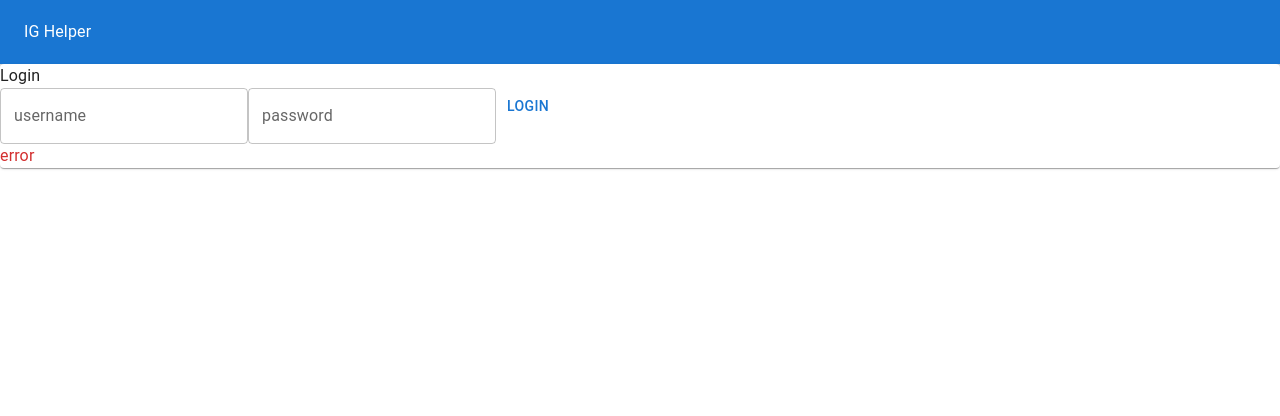
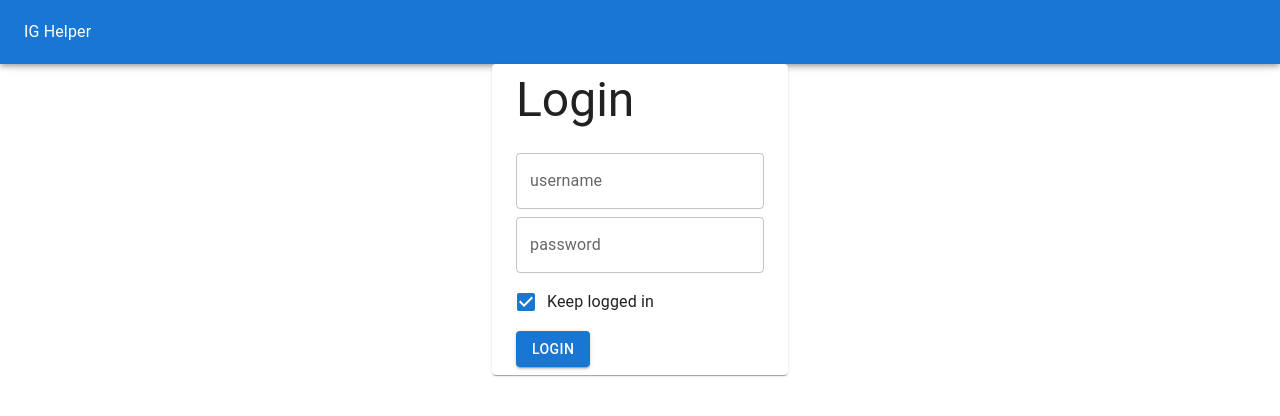
Before and after one commit to dipsywong98/ig-helper, a React (Vite) app: page / in a window 1280 px wide. Shown: the top 416 px of the page. Built offline with nearby package versions, Linux system fonts and the light colour scheme.

Commit message:
revamp log in page and flows

```diff
--- a/package.json
+++ b/package.json
@@ -85,6 +85,7 @@
     "@fontsource/roboto": "^5.0.8",
     "@mui/lab": "^5.0.0-alpha.151",
     "@mui/material": "^5.14.15",
+    "@tanstack/react-query": "^5.15.0",
     "@types/dom-to-image": "^2.6.6",
     "@types/express-fileupload": "^1.4.3",
     "@types/express-session": "^1.17.10",
--- a/src/client/App.tsx
+++ b/src/client/App.tsx
@@ -1,9 +1,11 @@
 import React, {
-  AppBar, Grid, Toolbar, Typography,
+  AppBar, Box, Button, Grid, Toolbar, Typography,
 } from '@mui/material';
 import Login from './Login';
+import { useIgSession } from './IgSessionContext';
 
 export default function App() {
+  const { isLoggedIn, logout } = useIgSession();
   return (
     <Grid
       sx={{
@@ -21,7 +23,14 @@ export default function App() {
       </Grid>
       <Grid item>
         {/* <p>{Array(1000).fill('abcd').join(' ')}</p> */}
-        <Login />
+        {
+          !isLoggedIn ? <Login /> : (
+            <Box>
+              logged in
+              <Button onClick={logout}>log out</Button>
+            </Box>
+          )
+        }
       </Grid>
     </Grid>
   );
--- a/src/client/IgSessionContext.tsx
+++ b/src/client/IgSessionContext.tsx
@@ -1,14 +1,18 @@
 import axios from 'axios';
 import React, {
-  createContext, useContext, useEffect, useMemo,
+  createContext, useCallback, useContext, useEffect, useMemo, useState,
 } from 'react';
+import type { AccountRepositoryCurrentUserResponseUser } from 'instagram-private-api';
+import { useQuery, useQueryClient } from '@tanstack/react-query';
 import { LoginResponseDTO } from '../common/DTO';
 
 interface IgSessionContext {
-  login: (username: string, password: string, rmbMe?: boolean) => Promise<LoginResponseDTO>
-  provideMFA: (code: string) => Promise<{ session: string }>
+  isLoggedIn: boolean
+  me?: AccountRepositoryCurrentUserResponseUser
+  login: (username: string, password: string, rmbMe: boolean) => Promise<LoginResponseDTO>
+  provideMFA(code: string, rmbMe: boolean, trustThisDevice: boolean): Promise<{ session: string }>
   getMe: () => Promise<unknown>
-
+  logout: () => Promise<void>
 }
 
 const igSessionContext = createContext<IgSessionContext>(null);
@@ -20,34 +24,81 @@ interface Props {
 }
 
 export function IgSessionContextProvider({ children }: Props) {
+  const queryClient = useQueryClient();
+  const [isLoggedIn, setIsLoggedIn] = useState(false);
+  const [loggingIn, setLoggingIn] = useState(true);
+
+  const loginSuccessHandler = useCallback((username: string, igSession: string, rmbMe: boolean) => {
+    if (rmbMe) {
+      sessionStorage.setItem('igSession', JSON.stringify(igSession));
+      sessionStorage.setItem('username', username);
+    }
+    setIsLoggedIn(true);
+    queryClient.invalidateQueries({ queryKey: ['myself'] });
+  }, [queryClient]);
+
   useEffect(() => {
     const igSession = sessionStorage.getItem('igSession');
     const username = sessionStorage.getItem('username');
     if (igSession && username) {
-      axios.post('/api/loginWithSession', { igSession: JSON.parse(igSession), username }).then(console.log);
+      setLoggingIn(true);
+      axios.post('/api/loginWithSession', { igSession: JSON.parse(igSession), username })
+        .then(({ data }) => loginSuccessHandler(username, data.session, true))
+        .catch(() => {
+          sessionStorage.removeItem('igSession');
+          sessionStorage.removeItem('username');
+        })
+        .finally(() => setLoggingIn(false));
+    } else {
+      setLoggingIn(false);
     }
-  }, []);
+  }, [loginSuccessHandler]);
+
+  const myself = useQuery({
+    queryKey: ['myself'],
+    queryFn: async () => {
+      if (isLoggedIn) {
+        return (await axios.get('./api/my/self')).data as AccountRepositoryCurrentUserResponseUser;
+      }
+      return null;
+    },
+  });
 
   const contextValue: IgSessionContext = useMemo(() => ({
-    async login(username, password, rmbMe = false) {
+    isLoggedIn,
+    me: myself.data,
+    async login(username, password, rmbMe) {
       const { data } = await axios.post('./api/login', { username, password });
-      if (rmbMe) {
-        sessionStorage.setItem('igSession', JSON.stringify(data.session));
-        sessionStorage.setItem('username', username);
+      if (!data.mfa) {
+        loginSuccessHandler(username, data.session, rmbMe);
       }
       return data;
     },
-    async provideMFA(code) {
-      return (await axios.post('./api/provideMFA', { code })).data;
+    async provideMFA(code, rmbMe, trustThisDevice) {
+      const { data } = await axios.post('./api/provideMFA', { code, trustThisDevice });
+      loginSuccessHandler(data.username, data.session, rmbMe);
+      return data;
     },
     async getMe() {
-      return (await axios.get('./api/me')).data;
+      return (await axios.get('./api/my/self')).data;
     },
-  }), []);
+    async logout() {
+      await axios.post('./api/logout');
+      sessionStorage.removeItem('igSession');
+      sessionStorage.removeItem('username');
+      setIsLoggedIn(false);
+    },
+  }), [isLoggedIn, loginSuccessHandler, myself.data]);
+
+  if (loggingIn) {
+    return 'loggin in';
+  }
 
   return (
     <igSessionContext.Provider value={contextValue}>
-      {children}
+      {
+        children
+      }
     </igSessionContext.Provider>
   );
 }
--- a/src/client/Login.tsx
+++ b/src/client/Login.tsx
@@ -1,25 +1,26 @@
-import React, { useEffect, useState } from 'react';
+import React, { useState } from 'react';
 
 import {
-  Card, Typography, TextField, Button, Box,
+  Card, Typography, TextField, Checkbox, FormControlLabel, Grid, Container,
 } from '@mui/material';
+import { LoadingButton } from '@mui/lab';
+import { useQueries } from '@tanstack/react-query';
 import { useIgSession } from './IgSessionContext';
 
 export default function Login() {
-  const { login, provideMFA, getMe } = useIgSession();
+  const { login, provideMFA } = useIgSession();
   const [username, setUsername] = useState('');
   const [password, setPassword] = useState('');
   const [needMfa, setNeedMfa] = useState(false);
   const [code, setCode] = useState('');
-  const [logedIn, setLogedIn] = useState(false);
-  const [errorMessage, setErrorMessage] = useState('error');
+  const [errorMessage, setErrorMessage] = useState('');
+  const [rmbMe, setRmbMe] = useState(true);
+  const [trustThisDevice, setTrustThisDevice] = useState(true);
 
-  const handleLogin = () => {
-    login(username, password, true).then((result) => {
+  const handleLogin = async () => {
+    await login(username, password, rmbMe).then((result) => {
       if (result.mfa) {
         setNeedMfa(true);
-      } else {
-        setLogedIn(true);
       }
     }).catch((error) => {
       console.log(error);
@@ -27,39 +28,118 @@ export default function Login() {
     });
   };
 
-  const handleMfa = () => {
-    provideMFA(code).then(() => {
-      console.log('success');
-      setLogedIn(true);
-    }).catch((error) => {
-      console.log(error);
+  const handleMfa = async () => {
+    await provideMFA(code, rmbMe, trustThisDevice).catch((error) => {
       setErrorMessage(error.response.data.message);
     });
   };
 
-  useEffect(() => {
-    if (logedIn) {
-      getMe().then(console.log);
-    }
-  }, [logedIn]);
+  const [loginQuery, mfaQuery] = useQueries({
+    queries: [{
+      queryKey: ['login'],
+      queryFn: handleLogin,
+      refetchOnWindowFocus: false,
+      enabled: false,
+    },
+    {
+      queryKey: ['mfa'],
+      queryFn: handleMfa,
+      refetchOnWindowFocus: false,
+      enabled: false,
+    }],
+  });
 
   return (
-    <Card>
-      <Typography>
+    <Grid
+      container
+      sx={{
+        width: '100%', height: '100%', verticalAlign: 'center',
+      }}
+    >
+      <Card sx={{ m: 'auto', display: 'inline-block' }}>
+        <Container sx={{ marginY: 1 }}>
+          {
+            !needMfa ? (
+              <Grid container direction="column" spacing={1}>
+                <Grid item>
+                  <Typography variant="h3" gutterBottom>
                     Login
                   </Typography>
-      <TextField label="username" value={username} onChange={({ target }) => setUsername(target.value)} />
-      <TextField label="password" value={password} onChange={({ target }) => setPassword(target.value)} />
-      <Button onClick={handleLogin}>Login</Button>
-      {
-        needMfa && (
-          <Box>
-            <TextField label="2fa" value={code} onChange={({ target }) => setCode(target.value)} />
-            <Button onClick={handleMfa}>Mfa Login</Button>
-          </Box>
+                </Grid>
+                <Grid item>
+                  <TextField
+                    label="username"
+                    id="username"
+                    value={username}
+                    onChange={({ target }) => setUsername(target.value)}
+                  />
+                </Grid>
+                <Grid item>
+                  <TextField
+                    label="password"
+                    id="password"
+                    type="password"
+                    value={password}
+                    onChange={({ target }) => setPassword(target.value)}
+                  />
+                </Grid>
+                <Grid item>
+                  <FormControlLabel
+                    label="Keep logged in"
+                    control={(
+                      <Checkbox
+                        checked={rmbMe}
+                        onChange={({ target }) => setRmbMe(target.checked)}
+                      />
+                    )}
+                  />
+                </Grid>
+                <Grid item>
+                  <LoadingButton
+                    loading={loginQuery.isFetching}
+                    onClick={() => loginQuery.refetch()}
+                    variant="contained"
+                  >
+                    Login
+                  </LoadingButton>
+                </Grid>
+              </Grid>
+            ) : (
+              <Grid container direction="column" spacing={1}>
+                <Grid item>
+                  <Typography variant="h3" gutterBottom>
+                    MFA
+                  </Typography>
+                </Grid>
+                <Grid item>
+                  <TextField label="code" value={code} onChange={({ target }) => setCode(target.value)} />
+                </Grid>
+                <Grid item>
+                  <FormControlLabel
+                    label="Trust this device"
+                    control={(
+                      <Checkbox
+                        checked={trustThisDevice}
+                        onChange={({ target }) => setTrustThisDevice(target.checked)}
+                      />
+                    )}
+                  />
+                </Grid>
+                <Grid item>
+                  <LoadingButton
+                    loading={mfaQuery.isFetching}
+                    onClick={() => mfaQuery.refetch()}
+                    variant="contained"
+                  >
+                    Verify
+                  </LoadingButton>
+                </Grid>
+              </Grid>
             )
           }
           <Typography color="error">{errorMessage}</Typography>
+        </Container>
       </Card>
+    </Grid>
   );
 }
--- a/src/index.tsx
+++ b/src/index.tsx
@@ -1,17 +1,22 @@
 import { createRoot } from 'react-dom/client';
+import { QueryClient, QueryClientProvider } from '@tanstack/react-query';
 
 import React from 'react';
 import App from './client/App';
 import { IgSessionContextProvider } from './client/IgSessionContext';
+
+const queryClient = new QueryClient();
 
 const container = document.getElementById('root');
 if (container !== null) {
   const root = createRoot(container);
   root.render(
     <React.StrictMode>
-      <IgSessionContextProvider>
-        <App />
-      </IgSessionContextProvider>
+      <QueryClientProvider client={queryClient}>
+        <IgSessionContextProvider>
+          <App />
+        </IgSessionContextProvider>
+      </QueryClientProvider>
     </React.StrictMode>,
   );
 }
--- a/src/server/app.ts
+++ b/src/server/app.ts
@@ -134,7 +134,7 @@ app.use((req, res, next) => {
   next();
 });
 
-app.get('/api/me', async (req, res) => {
+app.get('/api/my/self', async (req, res) => {
   const { ig } = res.locals;
   ig.account.currentUser().then((result) => res.json(result));
 });
```
Also changed, not shown: src/server/auth/authRouter.ts (+14 -6 lines), src/server/auth/handleMfa.ts (+11 -3 lines), 1 other file (tests, documents, lock files or other folders). Lines whose indentation alone changed are shown as unchanged.
